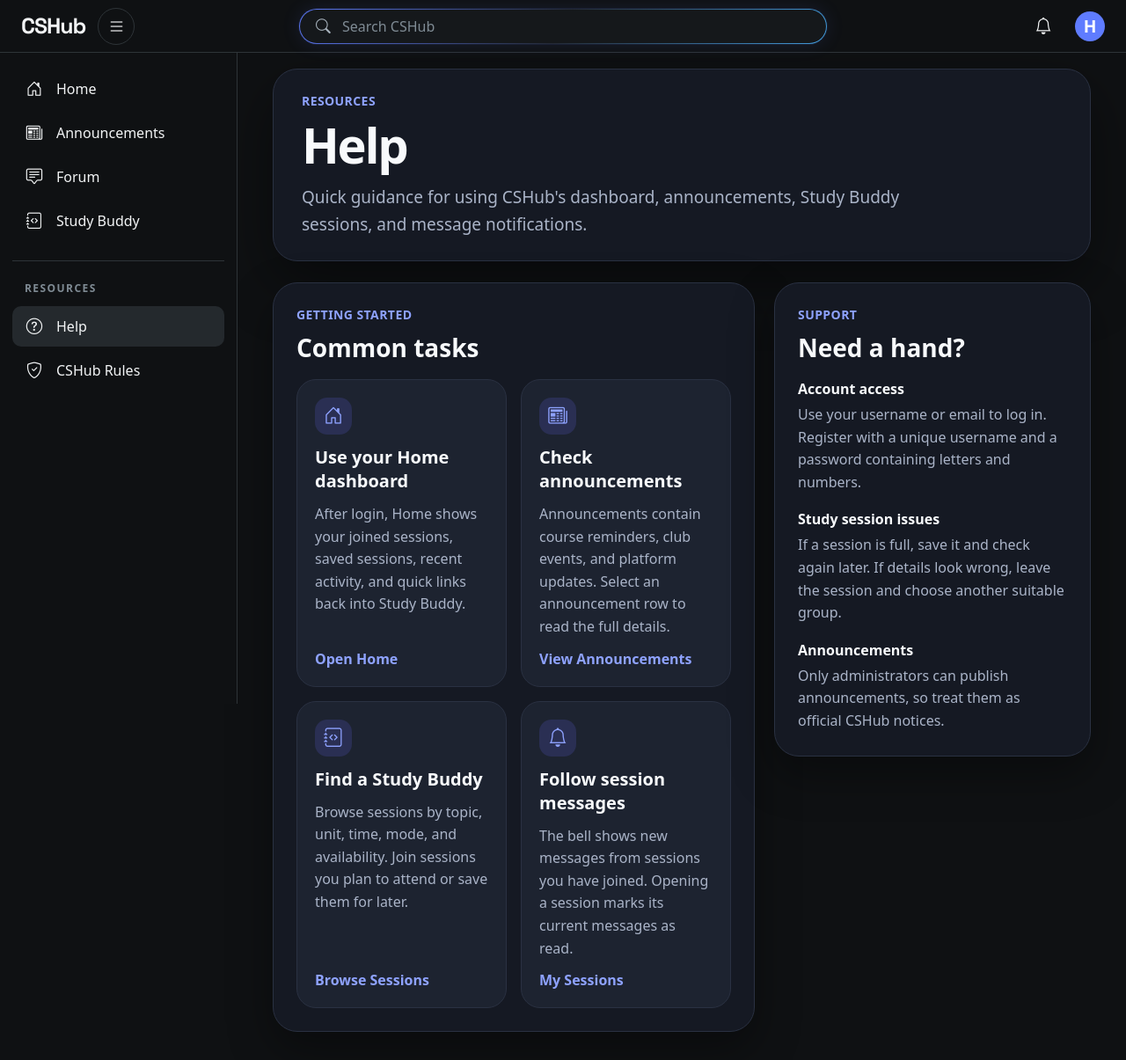
After one commit to hplionar/CITS5505, a Flask app: page /help in a window 1280 px wide. The commit adds this page. Shown: the whole page at 88% size. Run offline with Flask 3, Linux system fonts and the light colour scheme; the visitor is signed in with stand-in values (Sample User, id 1); some web fonts are replaced.

Commit message:
Add help and rules resource pages

```diff
--- a/app/routes.py
+++ b/app/routes.py
@@ -369,6 +369,19 @@ def home():
         current_year=today.year,
     )
 
+
+@main.route("/help")
+@login_required
+def help_page():
+    return render_template("help.html")
+
+
+@main.route("/rules")
+@login_required
+def rules():
+    return render_template("rules.html")
+
+
 @main.route("/announcements")
 @login_required
 def announcements():
--- /dev/null
+++ b/app/static/css/resources.css
@@ -0,0 +1,150 @@
+.resource-page {
+  --resource-gap: 22px;
+}
+
+.resource-layout {
+  display: grid;
+  grid-template-columns: minmax(0, 1fr) minmax(280px, 360px);
+  gap: var(--resource-gap);
+  margin-top: 24px;
+}
+
+.resource-layout--single {
+  grid-template-columns: minmax(0, 1fr);
+}
+
+.resource-panel {
+  padding: 26px;
+  border: 1px solid var(--border);
+  border-radius: var(--radius-xl);
+  background: var(--surface);
+  box-shadow: var(--shadow);
+}
+
+.resource-section-heading {
+  margin-bottom: 20px;
+}
+
+.resource-section-heading h2 {
+  margin: 0;
+  font-size: 28px;
+  line-height: 1.15;
+}
+
+.help-grid {
+  display: grid;
+  grid-template-columns: repeat(2, minmax(0, 1fr));
+  gap: 16px;
+}
+
+.help-card {
+  min-height: 230px;
+  display: flex;
+  flex-direction: column;
+  align-items: flex-start;
+  gap: 12px;
+  padding: 20px;
+  border: 1px solid var(--border);
+  border-radius: var(--radius-lg);
+  background: var(--surface-strong);
+}
+
+.help-card i {
+  width: 42px;
+  height: 42px;
+  display: grid;
+  place-items: center;
+  border-radius: 14px;
+  background: var(--primary-soft);
+  color: var(--primary);
+  font-size: 1.35rem;
+}
+
+.help-card h3,
+.rule-item h3 {
+  margin: 0;
+  color: var(--text);
+  font-size: 20px;
+}
+
+.help-card p,
+.support-list p,
+.rule-item p {
+  margin: 0;
+  color: var(--muted);
+  line-height: 1.6;
+}
+
+.help-card a {
+  margin-top: auto;
+  color: var(--primary);
+  font-weight: 800;
+}
+
+.help-card a:hover {
+  color: var(--primary-hover);
+}
+
+.resource-sidebar-panel {
+  align-self: start;
+}
+
+.support-list {
+  display: grid;
+  gap: 18px;
+}
+
+.support-list strong {
+  display: block;
+  margin-bottom: 6px;
+  color: var(--text);
+  font-size: 16px;
+}
+
+.rules-list {
+  display: grid;
+  gap: 14px;
+}
+
+.rule-item {
+  display: grid;
+  grid-template-columns: 44px minmax(0, 1fr);
+  gap: 16px;
+  padding: 18px;
+  border: 1px solid var(--border);
+  border-radius: var(--radius-lg);
+  background: var(--surface-strong);
+}
+
+.rule-item > span {
+  width: 44px;
+  height: 44px;
+  display: grid;
+  place-items: center;
+  border-radius: 16px;
+  background: var(--primary-soft);
+  color: var(--primary);
+  font-weight: 900;
+}
+
+.rule-item div {
+  display: grid;
+  gap: 8px;
+}
+
+@media (max-width: 980px) {
+  .resource-layout,
+  .help-grid {
+    grid-template-columns: 1fr;
+  }
+}
+
+@media (max-width: 560px) {
+  .resource-panel {
+    padding: 20px;
+  }
+
+  .rule-item {
+    grid-template-columns: 1fr;
+  }
+}
--- a/app/templates/base.html
+++ b/app/templates/base.html
@@ -185,12 +185,12 @@
 
           <p class="sidebar-section-title">Resources</p>
 
-          <a href="#" class="sidebar-link">
+          <a href="{{ url_for('main.help_page') }}" class="sidebar-link {% if request.path == url_for('main.help_page') %}is-active{% endif %}">
             <i class="bi bi-question-circle sidebar-icon" aria-hidden="true"></i>
             <span class="sidebar-label">Help</span>
           </a>
 
-          <a href="#" class="sidebar-link">
+          <a href="{{ url_for('main.rules') }}" class="sidebar-link {% if request.path == url_for('main.rules') %}is-active{% endif %}">
             <i class="bi bi-shield-check sidebar-icon" aria-hidden="true"></i>
             <span class="sidebar-label">CSHub Rules</span>
           </a>
--- /dev/null
+++ b/app/templates/help.html
@@ -0,0 +1,85 @@
+{% extends "base.html" %}
+
+{% block title %}Help - CSHub{% endblock %}
+
+{% block styles %}
+<link rel="stylesheet" href="{{ url_for('static', filename='css/studybuddy.css') }}">
+<link rel="stylesheet" href="{{ url_for('static', filename='css/resources.css') }}">
+{% endblock %}
+
+{% block content %}
+<div class="studybuddy-page resource-page">
+  <div class="hero hero--compact">
+    <div class="hero__content">
+      <p class="hero__eyebrow">Resources</p>
+      <h1 class="hero__title">Help</h1>
+      <p class="hero__subtitle">
+        Quick guidance for using CSHub's dashboard, announcements, Study Buddy sessions, and message notifications.
+      </p>
+    </div>
+  </div>
+
+  <div class="resource-layout">
+    <section class="resource-panel">
+      <div class="resource-section-heading">
+        <p class="hero__eyebrow">Getting Started</p>
+        <h2>Common tasks</h2>
+      </div>
+
+      <div class="help-grid">
+        <article class="help-card">
+          <i class="bi bi-house-door" aria-hidden="true"></i>
+          <h3>Use your Home dashboard</h3>
+          <p>After login, Home shows your joined sessions, saved sessions, recent activity, and quick links back into Study Buddy.</p>
+          <a href="{{ url_for('main.home') }}">Open Home</a>
+        </article>
+
+        <article class="help-card">
+          <i class="bi bi-newspaper" aria-hidden="true"></i>
+          <h3>Check announcements</h3>
+          <p>Announcements contain course reminders, club events, and platform updates. Select an announcement row to read the full details.</p>
+          <a href="{{ url_for('main.announcements') }}">View Announcements</a>
+        </article>
+
+        <article class="help-card">
+          <i class="bi bi-journal-code" aria-hidden="true"></i>
+          <h3>Find a Study Buddy</h3>
+          <p>Browse sessions by topic, unit, time, mode, and availability. Join sessions you plan to attend or save them for later.</p>
+          <a href="{{ url_for('main.studybuddy') }}">Browse Sessions</a>
+        </article>
+
+        <article class="help-card">
+          <i class="bi bi-bell" aria-hidden="true"></i>
+          <h3>Follow session messages</h3>
+          <p>The bell shows new messages from sessions you have joined. Opening a session marks its current messages as read.</p>
+          <a href="{{ url_for('main.my_sessions', view='joined') }}">My Sessions</a>
+        </article>
+      </div>
+    </section>
+
+    <aside class="resource-panel resource-sidebar-panel">
+      <div class="resource-section-heading">
+        <p class="hero__eyebrow">Support</p>
+        <h2>Need a hand?</h2>
+      </div>
+
+      <div class="support-list">
+        <div>
+          <strong>Account access</strong>
+          <p>Use your username or email to log in. Register with a unique username and a password containing letters and numbers.</p>
+        </div>
+
+        <div>
+          <strong>Study session issues</strong>
+          <p>If a session is full, save it and check again later. If details look wrong, leave the session and choose another suitable group.</p>
+        </div>
+
+        <div>
+          <strong>Announcements</strong>
+          <p>Only administrators can publish announcements, so treat them as official CSHub notices.</p>
+        </div>
+      </div>
+    </aside>
+  </div>
+</div>
+{% endblock %}
```
Also changed, not shown: app/templates/rules.html (added, +81 -0 lines), tests/test_unit.py (+22 -0 lines).
